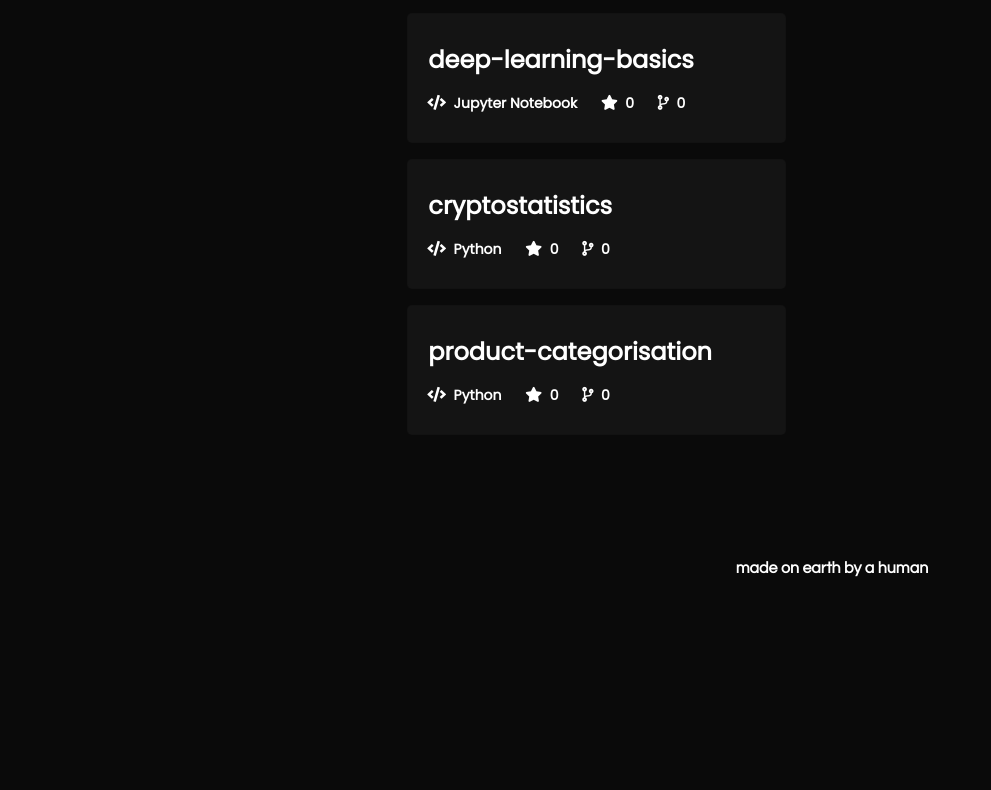
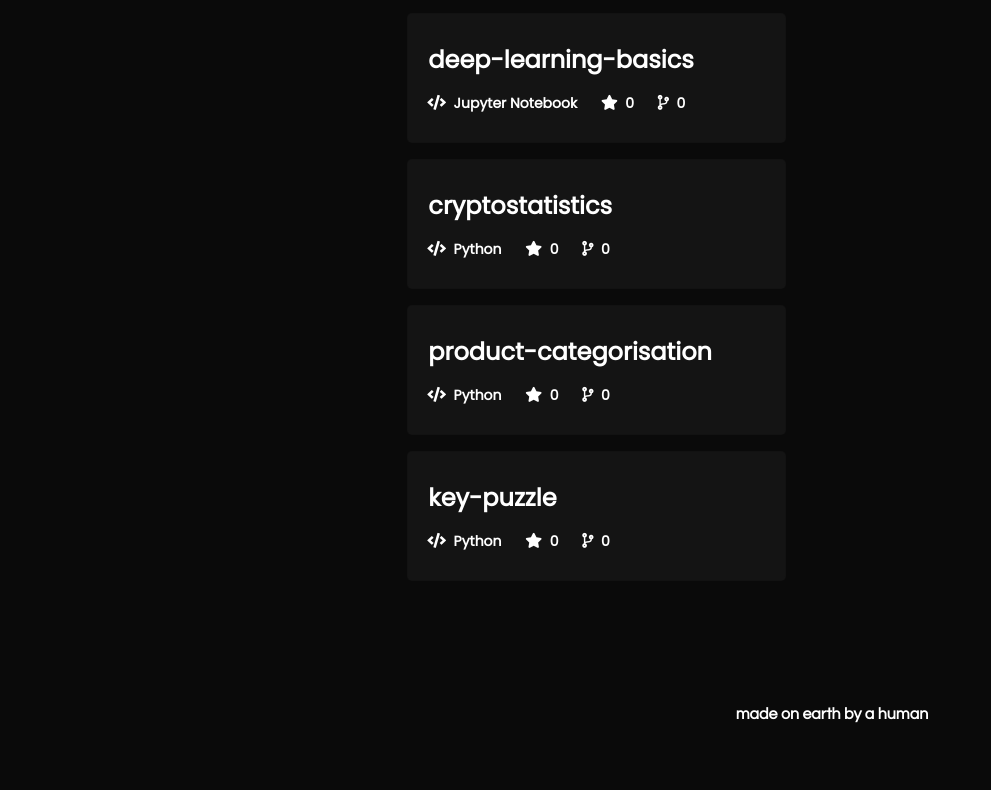
Before and after one commit to suheydaakbay/homepage, a plain HTML site: page index.html in a window 1280 px wide. Shown: the part 813-1603 px from the top of the page, without its empty margins (0-991 px from the left). Before the commit the page ends 1457 px from the top, so only its background shows below. Drawn offline with nearby package versions, Linux system fonts and the light colour scheme; no server answers; a script that the page names is missing.

Commit message:
add new repository

```diff
--- a/index.html
+++ b/index.html
@@ -113,6 +113,19 @@
                                   <span><i class="fas fa-code-branch"></i>&nbsp; 0</span>
                               </div>
                           </section>
+                          <a href="https://github.com/suheydaakbay/key-puzzle" target="_blank">
+                            <section>
+                                <div class="section_title">key-puzzle</div>
+                                <div class="about_section">
+                                <span style="display:none;">undefined</span>
+                                </div>
+                                <div class="bottom_section">
+                                    <span style="display:inline-block;"><i class="fas fa-code"></i>&nbsp; Python</span>
+                                    <span><i class="fas fa-star"></i>&nbsp; 0</span>
+                                    <span><i class="fas fa-code-branch"></i>&nbsp; 0</span>
+                                </div>
+                            </section>
+                            </a>
                           </a></div>
       </div>
       <div id="forks" style="display:none;">
```
